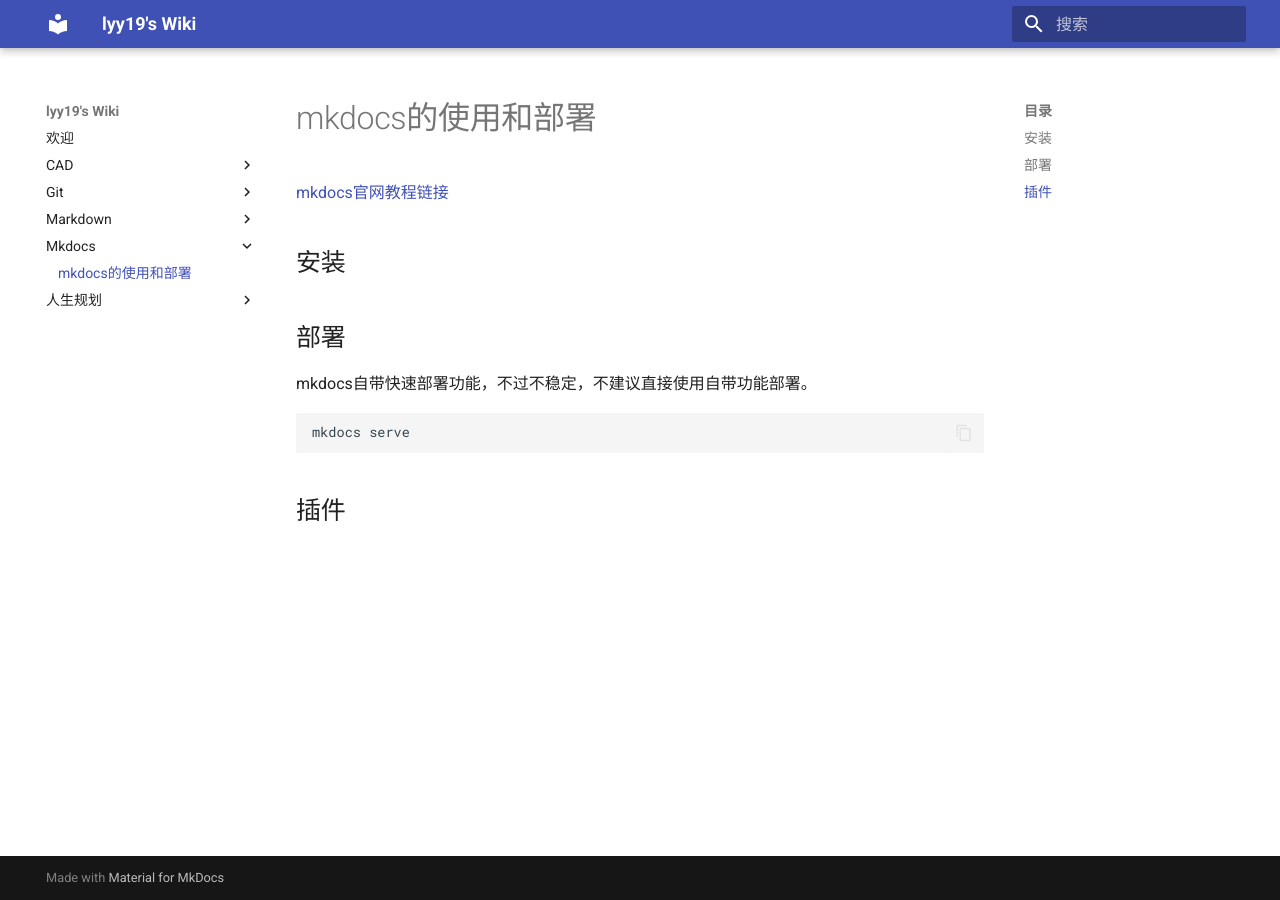
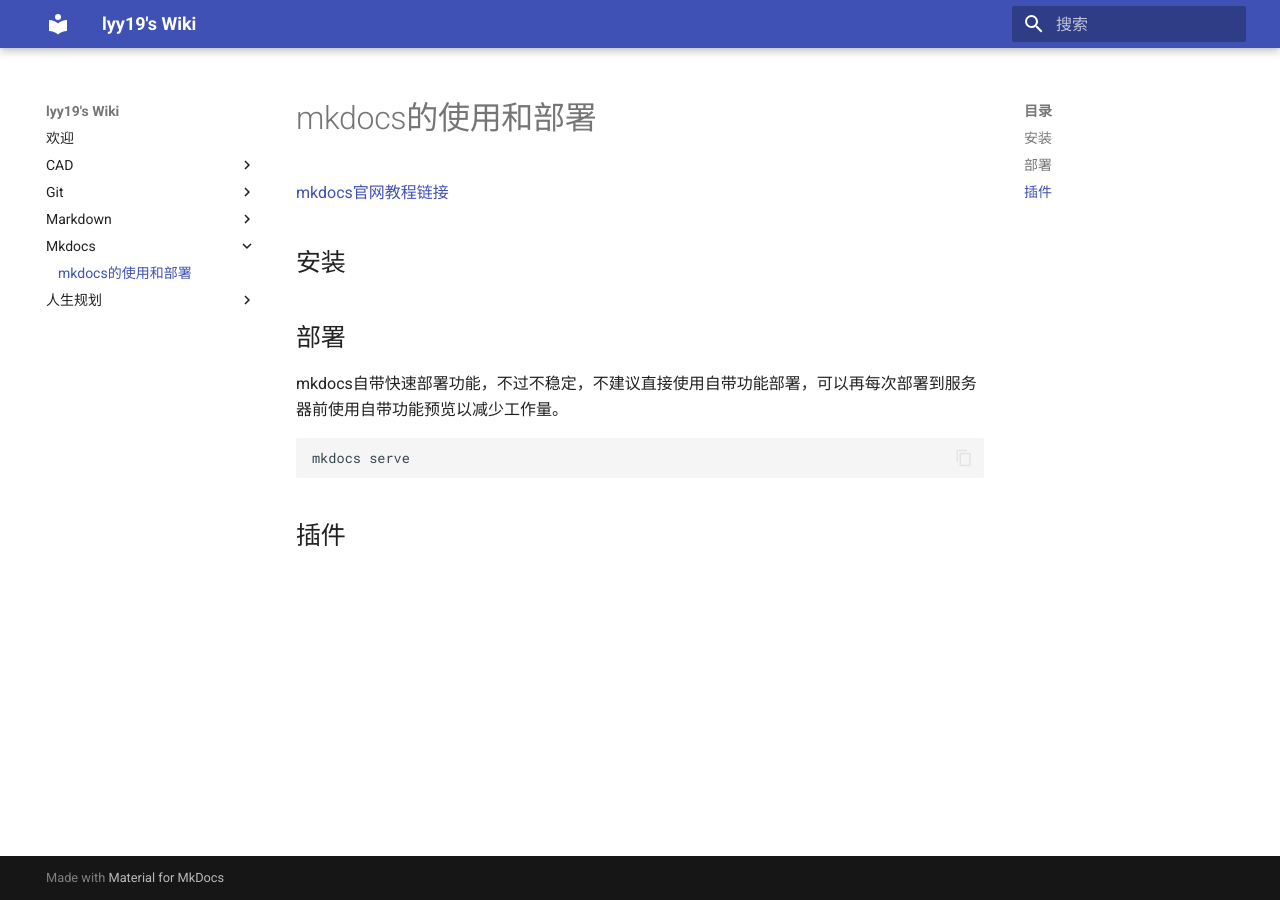
Before and after one commit to lyy1119/lyy1119.github.io, an MkDocs documentation site: the page built from docs/mkdocs/mkdocs的使用和部署.md, in a window 1280 px wide. Built offline with MkDocs 1.6.1 and Material for MkDocs 9.7.7, drawn with Linux system fonts in a browser that asks for light colours.

Commit message:
写笔记

````diff
--- a/docs/mkdocs/mkdocs的使用和部署.md
+++ b/docs/mkdocs/mkdocs的使用和部署.md
@@ -6,7 +6,7 @@
 
 ## 部署
 
-mkdocs自带快速部署功能，不过不稳定，不建议直接使用自带功能部署。
+mkdocs自带快速部署功能，不过不稳定，不建议直接使用自带功能部署，可以再每次部署到服务器前使用自带功能预览以减少工作量。
 ```bash
 mkdocs serve
 ```
````
